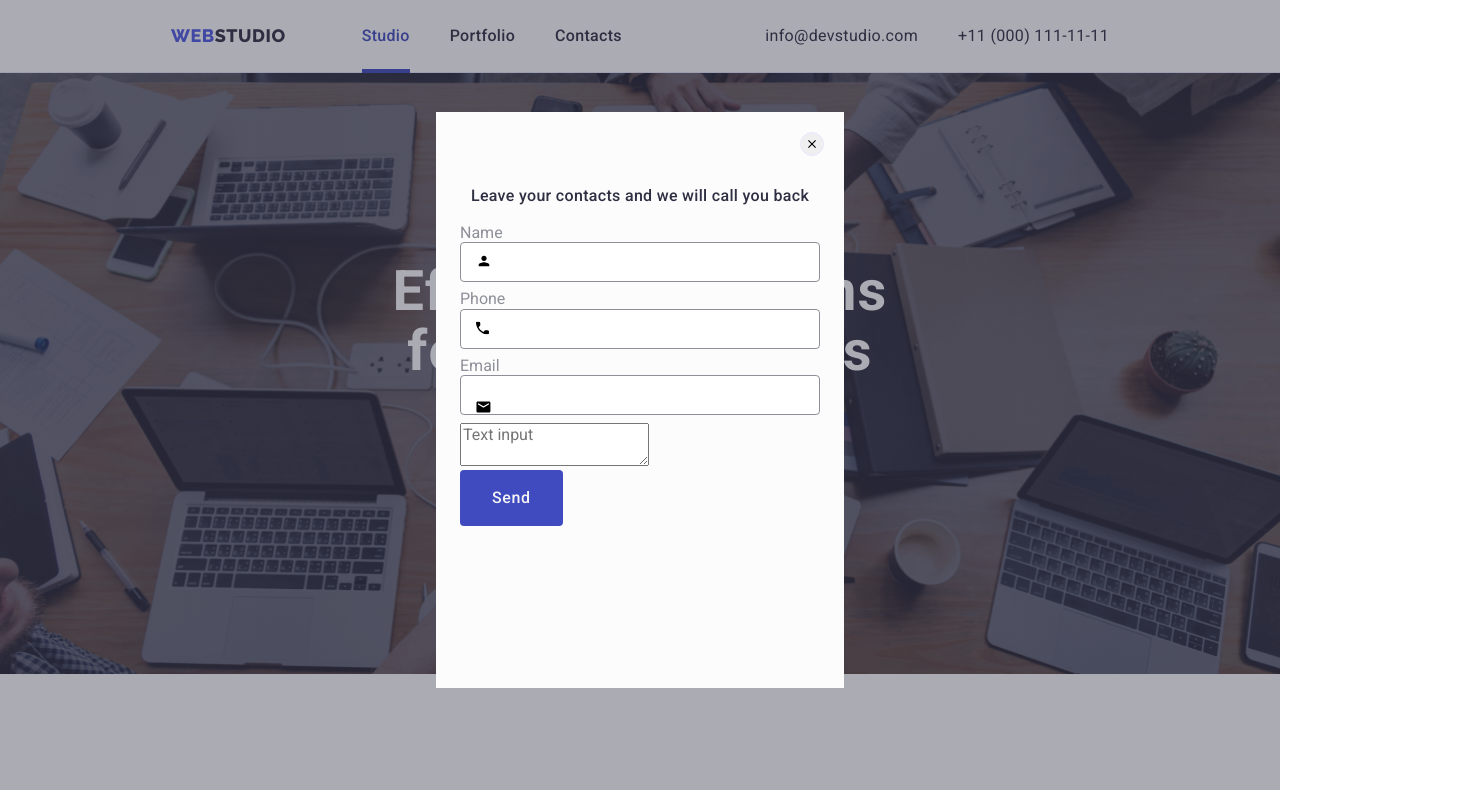
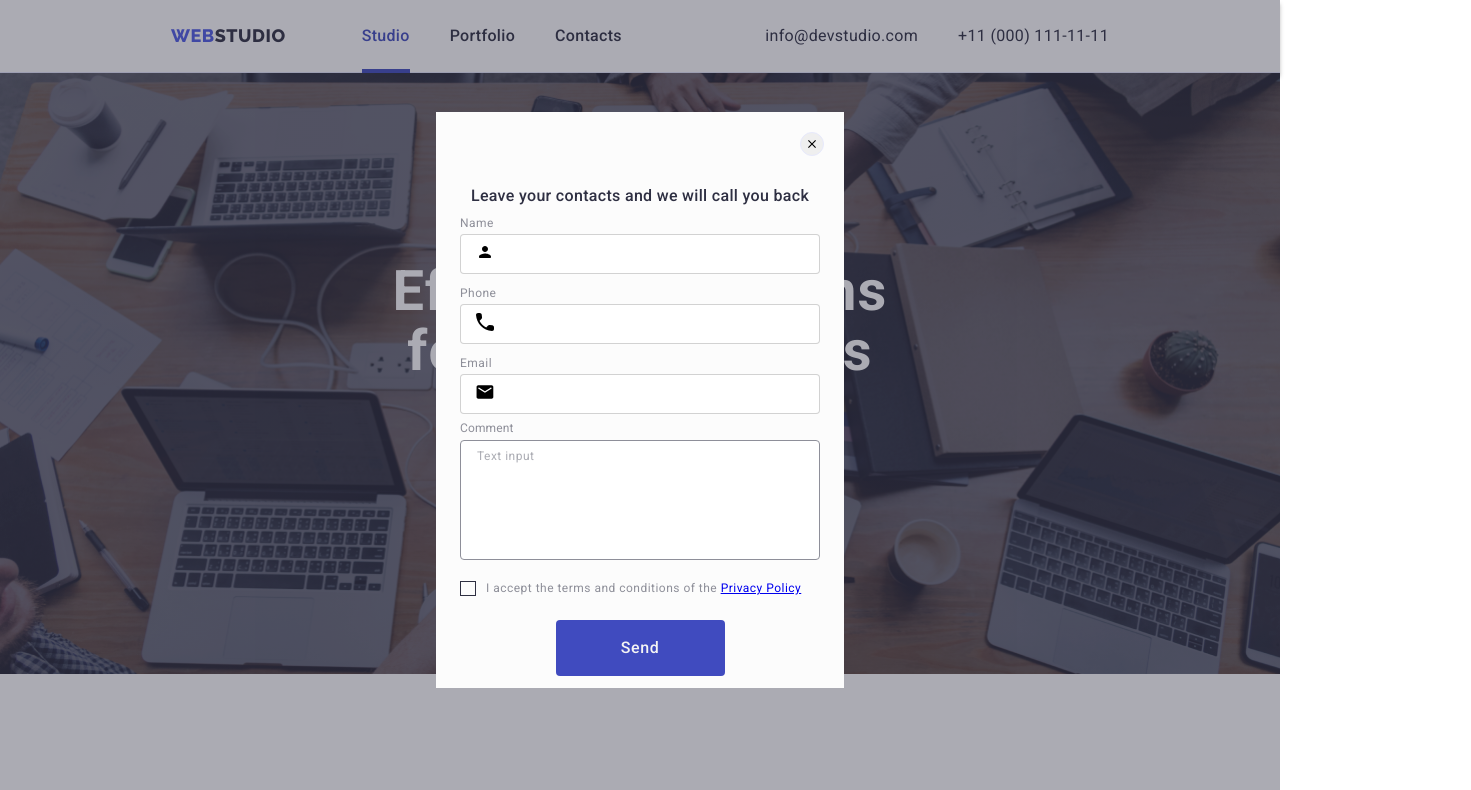
Before and after one commit to VictoriaMendas/goit-makeup-homework-06, a plain HTML site: page index.html in a window 1280 px wide. Both pictures are taken after a click on the button "Order Service". Shown: the top 790 px of the page, 1471 px wide, since content can reach past the window. Drawn offline with nearby package versions, Linux system fonts and the light colour scheme.

Commit message:
HW-06 AlmostDone

```diff
--- a/css/style.css
+++ b/css/style.css
@@ -11,6 +11,7 @@
   --background-secondary-color: #f4f4fd;
   --basic-space: 120px;
   --transition-duraction-and-func: 250ms cubic-bezier(0.4, 0, 0.2, 1);
+  --input-color: #8E8F99;
 }
 
 h1,
@@ -497,14 +498,74 @@ background-color: #31D0AA;
   display: flex;
   justify-content: center;
   border-radius: 50%;
-
 }
 .socialmedia {
   letter-spacing: 0.02em;
-color: #FFFFFF;
+color: var(--thirdary-title-color);
 margin-bottom: 16px;
 }
+.input-footer {
+  display: flex;
+}
+.subscribe-label {
+  font-size: 16px;
+  line-height: 24px;
+  letter-spacing: 0.02em;
+  color: var(--thirdary-title-color);
+  margin-bottom: 16px;
+  margin-left: 80px;
+}
+.footer-iput-subscribe {
+  width: 453px;
+  height: 80px;
+  position: relative;
+  transition: box-shadow var(--transition-duraction-and-func);
+}
+.footer-input-subscribe:is (:hover, :focus) {
+box-shadow: (0px 4px 4px rgba(0, 0, 0, 0.25));
+}
+.input-email {
+  width: 264px;
+  height: 40px;
+  margin-left: 80px;
+  border: 1px solid var(--thirdary-title-color);
+background-color: var(--main-title-color);
+    border-radius: 4px;
+ padding: 8px 0 8px 16px;
+   outline: transparent;
+   margin-bottom: 4px;
+   font-size: 12px;
+line-height: 24px;
+display: flex;
+align-items: center;
+letter-spacing: 0.04em;
 
+}
+
+.btn-input-footer {
+  color: var(--thirdary-title-color);
+  background-color: var(--back-color-title);
+  padding: 8px 24px;
+  margin-left: 24px;
+flex-direction: row;
+border-radius: 4px;
+width: 165px;
+height: 40px;
+font-size: 16px;
+line-height: 24px;
+display: flex;
+align-items: stretch;
+text-align: center;
+letter-spacing: 0.04em;
+
+}
+.social-input-link {
+}
+.input-icon-footer {
+  position: absolute;
+transform: translate(31%);
+
+}
 /*----Button-Portfolio----*/
 .button-cont {
   padding-top: 96px;
@@ -663,7 +724,6 @@ transition-property: transform;
   .modal-close-button:is(:hover, :focus) {
 background-color: var(--background-color);
 box-shadow: 0px 4px 4px rgba(0, 0, 0, 0.15);
-transition: var(--transition-duraction-and-func);
 
   }
   .modal-close-button:hover .modal-close-btn-icon,
@@ -674,7 +734,6 @@ transition: var(--transition-duraction-and-func);
 .modal-form {
   flex-direction: column;
   align-items: flex-start;
-  padding: 0px;
   gap: 8px;
   display: block;
 }
@@ -684,26 +743,44 @@ font-size: 16px;
 line-height: 1.5;
 text-align: center;
 letter-spacing: 0.02em;
-color: #2E2F42;
-padding-bottom: 16px;
+color: var(--main-title-color);
 padding-top: 72px;
+
   }
   .form-label span {
-    margin-bottom: 12px;
-    color: #8E8F99;
+    color: var(--input-color);
+  }
 
+  .form-name {
+    display: block;
+    font-weight: 400;
+font-size: 12px;
+line-height: 14px;
+letter-spacing: 0.04em;
+color: var(--input-color);
+margin-bottom: 4px;
+margin-top: 8px;
   }
-  .form-label {
+  .form-name-message {
+    font-weight: 400;
+font-size: 12px;
+line-height: 14px;
+letter-spacing: 0.01em;
+color: var(--input-color);
+  }
+  .form-wrapper-icon {
     position: relative;
+    display: block;
   }
   .contact-form {
     width: 100%;
     height: 40px;
-    border: 1px solid #8E8F99;
+    border: 1px solid rgba(33, 33, 33, 0.2);;
     border-radius: 4px;
-    padding: 5px 10px;
-    margin-bottom: 8px;
+    padding-left: 38px;
    outline: transparent;
+   transition: border-color var(--transition-duraction-and-func);
+   margin-bottom: 4px;
   }
   .contact-form:focus{
     border-color: var(--back-color-title);
@@ -717,38 +794,96 @@ fill: var(--back-color-title);
 border-radius: 4px;
 border:transparent;
   cursor: pointer;
-padding: 16px 32px;
+  width: 169px;
+  padding: 16px 32px;
 line-height: 24px;
 align-items: center;
-display: flex;
+display: block;
 font-family: inherit;
 font-weight: 500;
 font-size: 16px;
 line-height: 1.5;
 letter-spacing: 0.04em;
+margin: 0 auto;
+transition: color var(--transition-duraction-and-func), background-color var(--transition-duraction-and-func), box-shadow var(--transition-duraction-and-func);
   }
   .form-button:is(:hover, :focus) {
-    background: var(--back-color-title);
+    background-color: var(--back-color-title);
     box-shadow: 0px 4px 4px rgba(0, 0, 0, 0.15);
-    transform: var(--transition-duraction-and-func);
   }
 
-
-  border-radius: 4px;
   .form-textarea {
     width: 100%;
     min-height: 120px;
-    display: block;
-    border: 1px solid #8E8F99;
+   margin-bottom: 16px;
+   border: 1px solid var(--input-color);
     border-radius: 4px;
-    padding: 5px 10px;
-
-
+padding: 8px 16px;
+margin-top: 4px;
+resize: none;
+    transition: border-color var(--transition-duraction-and-func);
+  }
+  .form-textarea::placeholder {
+    font-weight: 400;
+    font-size: 12px;
+    line-height: 14px;
+    letter-spacing: 0.04em;
+    color: rgba(46, 47, 66, 0.4);
+  }
+  .form-textarea:focus {
+    outline: none;
+    border-color: var(--back-color-title);
   }
   .form-icon {
     position: absolute;
-    top: 45%;
-    left: 16px;
-    transform: translateY(-50%);
+    display: block;
+    width: 18px;
+    height: 24px;
+   color: var(--main-title-color);
+  left: 16px;
+  top: 18px;
+   transform: translateY(-50%);
+   transition: color var(--transition-duraction-and-func);
+  }
+  .modal-form-desk {
 
-   }
+  }
+
+.modal-form-custom-checkbox {
+  display: inline-flex;
+  justify-content: center;
+  align-items: center;
+  margin-right: 10px;
+  width: 16px;
+  height: 15px;
+  border: 1px solid var(--main-title-color);
+ cursor: pointer;
+ transition: color var(--transition-duraction-and-func), box-shadow var(--transition-duraction-and-func), background-color var(--transition-duraction-and-func);
+}
+.modal-form-icon-checkbox {
+  display: block;
+  justify-content: center;
+  align-items: center;
+  opacity: 0;
+  transition: color var(--transition-duraction-and-func), box-shadow var(--transition-duraction-and-func);
+}
+.modal-form-option-label {
+  display: flex;
+  align-items: center;
+  font-weight: 400;
+font-size: 12px;
+line-height: 14px;
+letter-spacing: 0.04em;
+color: var(--input-color);
+flex: none;
+order: 1;
+margin-bottom: 24px;
+}
+.modal-form-checkbox:checked + .modal-form-custom-checkbox {
+  background-color: var(--background-color);
+  border: 1px solid var(--background-color);
+}
+.modal-form-checkbox:checked + .modal-form-custom-checkbox .modal-form-icon-checkbox {
+  opacity: 1;
+  fill: var(--background-secondary-color);
+}
--- a/index.html
+++ b/index.html
@@ -407,6 +407,17 @@
           </li>
           </ul>
           </div>
+          <div class="footer-input-subscribe">
+          <p class="subscribe-label">Subscribe</p>
+          <form class="input-footer">
+            <input type="emailt" name="email" class="input-email" placeholder="E-mail" required>
+          <button class="btn-input-footer">Subscribe
+            <svg class="input-icon-footer">
+              <use href="./images/icons.svg#icon-Frame-3-1" width="24" height="20"></use>
+            </svg>
+          </button>
+          </form>
+        </div>
       </div>
     </footer>
     <div class="backdrop is-hidden" data-modal>
@@ -418,33 +429,53 @@
           <use href="./images/icons.svg#icon-close-black-18dp-2-1"></use>
         </svg>
       </button>
-      <h3 class="form-title">Leave your contacts and we will call you back</h3>
+      <p class="form-title">Leave your contacts and we will call you back</p>
       <form class="modal-form">
         <label class="form-label">
-          <span>Name</span>
-        <input type="text" class="contact-form" name="fullname" required>
-      <svg class="form-icon" width="16" height="16">
+          <span class="form-name">Name</span>
+          <span class="form-wrapper-icon">
+        <input type="text" class="contact-form" name="user-fullname" required>
+      <svg class="form-icon" width="18" height="18">
         <use href="./images/icons.svg#icon-person-black-18dp-1-1"></use>
       </svg>
+    </span>
       </label>
         <label class="form-label">
-          <span>Phone</span>
-        <input type="tel" class="contact-form" name="phone" required>
-       <svg class="form-icon" width="13" height="13">
+          <span class="form-name">Phone</span>
+          <span class="form-wrapper-icon">
+          <input type="tel" class="contact-form" name="user-phone" required>
+       <svg class="form-icon" width="18" height="24">
         <use href="./images/icons.svg#icon-Vector-2"></use>
        </svg>
+      </span>
       </label>
         <label class="form-label">
-          <span>Email</span>
-        <input type="email" class="contact-form" name="email" required>
-      <svg class="form-icon" width="15" height="12">
+          <span class="form-name">Email</span>
+          <span class="form-wrapper-icon">
+          <input type="email" class="contact-form" name="user-email" required>
+      <svg class="form-icon" width="18" height="24">
         <use href="./images/icons.svg#icon-Vector-3"></use>
       </svg>
+    </span>
       </label>
-        <textarea name="textarea" class="form-textarea" placeholder="Text input"></textarea>
-        <button type="submit" class="form-button form-btn">Send</button>
-      </form>
-      </div>
+      <label class="form-message-label">
+      <span class="form-name-message">Comment</span>
+        <textarea name="user-message" class="form-textarea" placeholder="Text input"></textarea>
+      </label>
+      <label class="modal-form-option-label">
+      <input type="checkbox" name="user-policy" value="accept-policy" class="modal-form-checkbox visually-hidden">
+      <span class="modal-form-custom-checkbox">
+        <svg class="modal-form-icon-checkbox" width="11" height="8">
+          <use href="./images/icons.svg#icon-Vector-1-1"></use>
+        </svg>
+      </span>
+    <span class="modal-form-desk">I accept the terms and conditions of the&nbsp;<a href="#">Privacy Policy</a>
+    </span>
+  </label>
+    <button type="submit" class="form-button">Send</button>
+    </form>
+
+    </div>
       </div>
     <script src="./js/modal.js"></script>
   </body>
```
Also changed, not shown: portfolio.html (+11 -0 lines).
